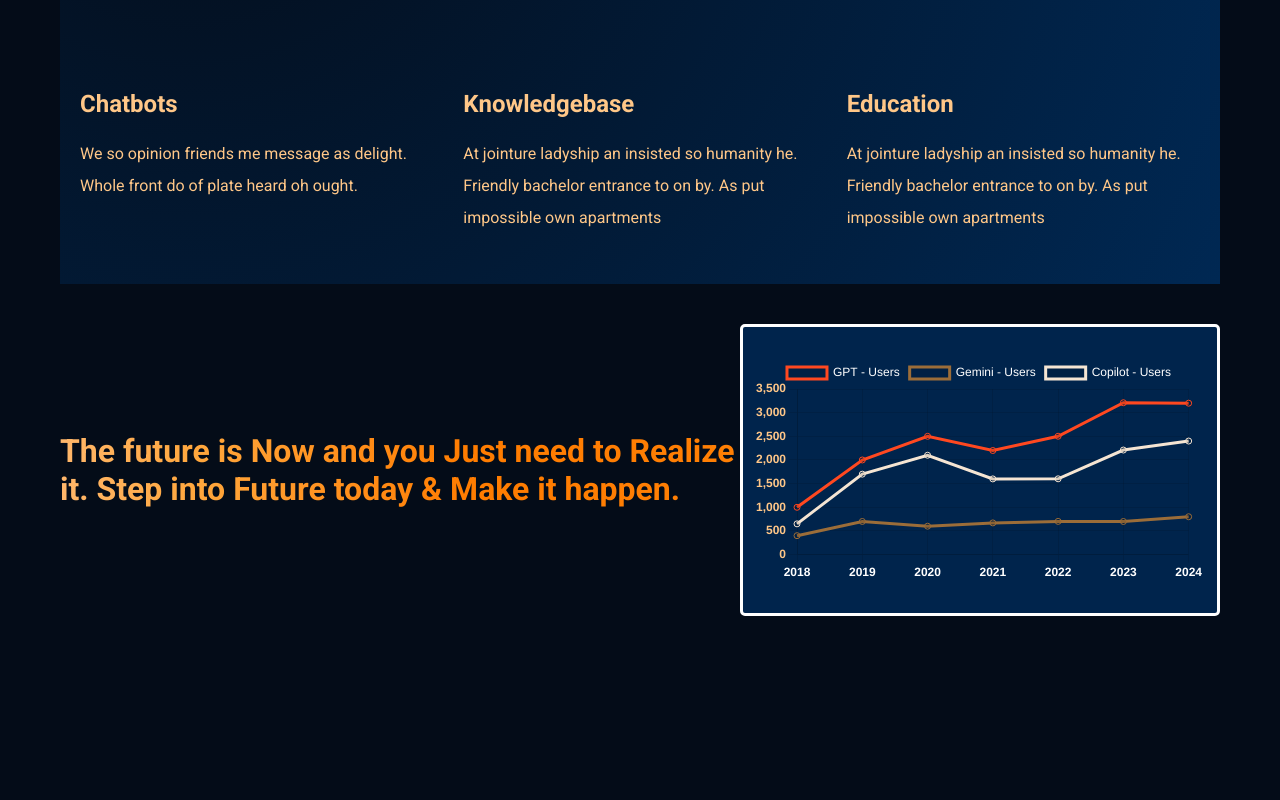
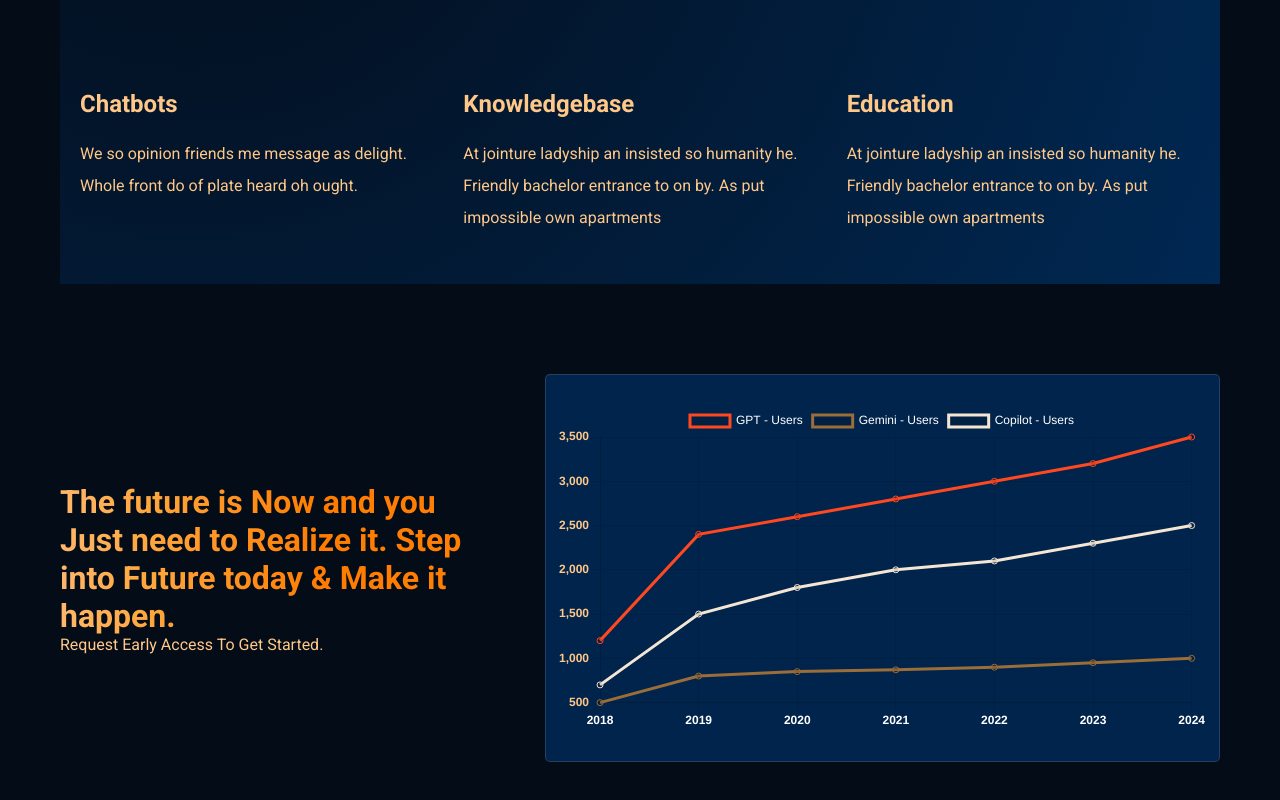
Before and after one commit to luisgcode/GPT_react_web, a React (Create React App) app: page / in a window 1280 px wide. Shown: the part 1149-1949 px from the top of the page. Before the commit the page ends 1805 px from the top, so only its background shows below. Built offline with nearby package versions, Linux system fonts and the light colour scheme.

Commit message:
New  dataset information

```diff
--- a/src/components/graphics/GRAPH_DATA.js
+++ b/src/components/graphics/GRAPH_DATA.js
@@ -3,17 +3,17 @@ export const lineChartData = {
   datasets: [
     {
       label: "GPT - Users",
-      data: [1000, 2000, 2500, 2200, 2502, 3210, 3200],
+      data: [1200, 2400, 2600, 2800, 3000, 3200, 3500],
       borderColor: "#ff4820",
     },
     {
       label: "Gemini - Users",
-      data: [400, 700, 600, 670, 702, 700, 800],
+      data: [500, 800, 850, 870, 900, 950, 1000],
       borderColor: "#9b6d39",
     },
     {
       label: "Copilot - Users",
-      data: [650, 1700, 2100, 1600, 1602, 2210, 2400],
+      data: [700, 1500, 1800, 2000, 2100, 2300, 2500],
       borderColor: "#f5e5d3",
     },
   ],
--- a/src/components/graphics/Graphlinear.css
+++ b/src/components/graphics/Graphlinear.css
@@ -2,17 +2,18 @@
   display: flex;
   align-items: center;
   justify-content: center;
+  gap: 5rem;
+  padding: 5rem 0;
 }
 
 .graph-hero {
-  flex: 3;
+  flex: 2;
 }
 
 .graph-container {
-  width: 500px;
-  border: 3px solid white;
+  border: 1px solid rgba(255, 255, 255, 0.132);
   padding: 3rem 1rem;
   border-radius: 5px;
   background: #00244c;
-  flex: 2;
+  flex: 3;
 }
--- a/src/components/graphics/Graphlinear.js
+++ b/src/components/graphics/Graphlinear.js
@@ -63,6 +63,7 @@ const Graphlinear = () => {
           The future is Now and you Just need to Realize it. Step into Future
           today & Make it happen.
         </h1>
+        <p>Request Early Access To Get Started.</p>
       </div>
       <div className="graph-container  ">
         <Line className="lineGraph" options={options} data={lineChartData} />
```
